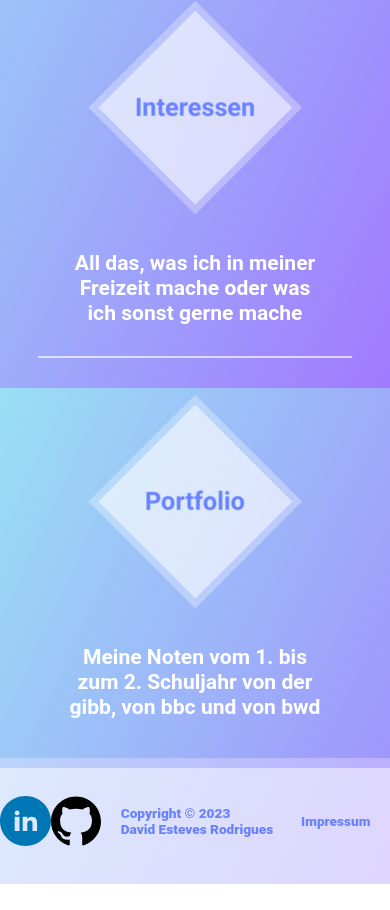
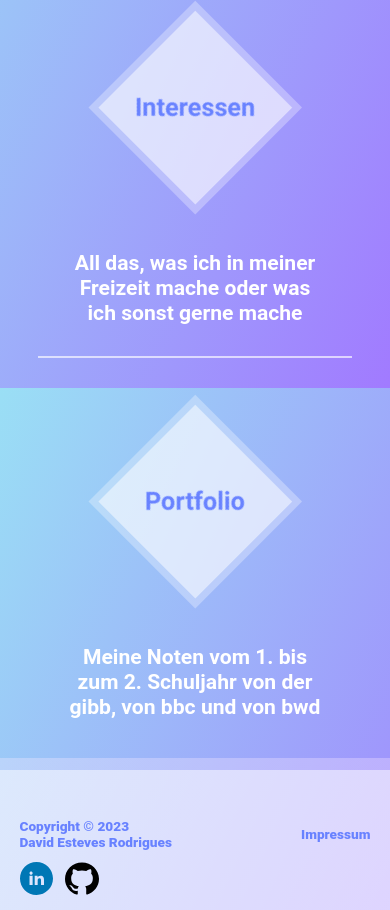
Before and after one commit to daviddresus/portfolio, a React (Create React App) app: page / in a window 390 px wide. Shown: the part 1427-2337 px from the top of the page. Before the commit the page ends 2311 px from the top, so only its background shows below. Built offline with nearby package versions, Linux system fonts and the light colour scheme; no server answers.

Commit message:
continued working on the images with external links (desktop version is perfect but the mobile version is still WIP)

```diff
--- a/src/Components/Footer/Footer.css
+++ b/src/Components/Footer/Footer.css
@@ -21,6 +21,36 @@
   }
 }
 
+.left_footer_side
+{
+  display: flex;
+  align-items: center;
+}
+
+.external_links
+{
+  display: flex;
+  gap: 1vw;
+  margin-left: 1vw;
+}
+
+.external_links img
+{
+  height: 6vh;
+}
+
+.left_footer_side a
+{
+  transition-duration: 0.5s;
+}
+
+.left_footer_side a:hover
+{
+  transform: scale(1.15);
+  transition-duration: 0.5s;
+  cursor: pointer;
+}
+
 body
 {
   min-height: 70vh;
@@ -32,7 +62,7 @@ body
 {
   background: linear-gradient(to bottom,rgba(255, 255, 255, 0.3) 8%,rgb(255, 255, 255, 0.65) 8% 100%);
   display: flex;
-  height: 15vh;
+  height: 18vh;
   margin-top: auto;
   align-items: center;
   animation: slideInBottom ease-out 1.5s;
@@ -85,6 +115,18 @@ body
 /*Smartphone*/
 @media screen and (max-width: 875px) and (orientation: portrait)
 {
+  .left_footer_side
+  {
+    display: flex;
+    align-items: center;
+  }
+
+  #copyright
+  {
+    margin-top: 13vw;
+    margin-bottom: 3vw;
+  }
+
   #copyright p, #impressum
   {
     font-size: 3.5vw;
@@ -103,6 +145,24 @@ body
     margin-left: auto;
     margin-right: 5vmin;
     transition-duration: 0.5s;
+  }
+
+  .left_footer_side
+  {
+    flex-direction: column-reverse;
+    align-items: start
+  }
+
+  .external_links
+  {
+    gap: 3vw;
+    margin-left: 5vw;
+  }
+
+
+  .left_footer_side img
+  {
+    height: 4vh;
   }
 }
 
--- a/src/Components/Footer/Footer.js
+++ b/src/Components/Footer/Footer.js
@@ -13,10 +13,14 @@ function Footer() {
         <div>
             <Impressum />
             <footer id='footer'>
-                <img src='Images/linkedin.svg'></img>
-                <img src='Images/github.svg'></img>
-                <div id='copyright'>
-                    <p><span>Copyright © 2023 </span><span>David Esteves Rodrigues</span></p>
+                <div className='left_footer_side'>
+                    <div className='external_links'>
+                        <a href=''><img src='Images/linkedin.svg' /></a>
+                        <a href=''><img src='Images/github.svg' /></a>
+                    </div>
+                    <div id='copyright'>
+                        <p><span>Copyright © 2023 </span><span>David Esteves Rodrigues</span></p>
+                    </div>
                 </div>
                 <p id='impressum' onClick={showImpressum}>Impressum</p>
             </footer>
```
